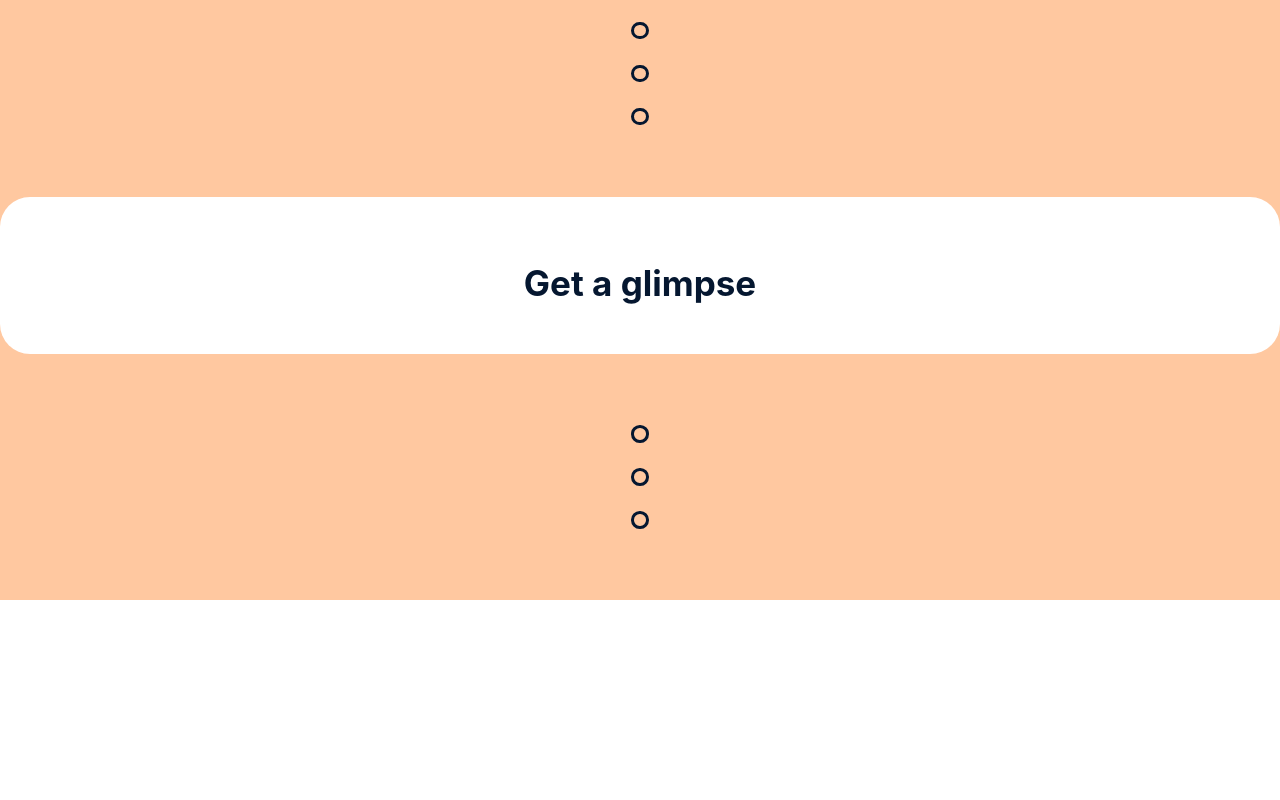
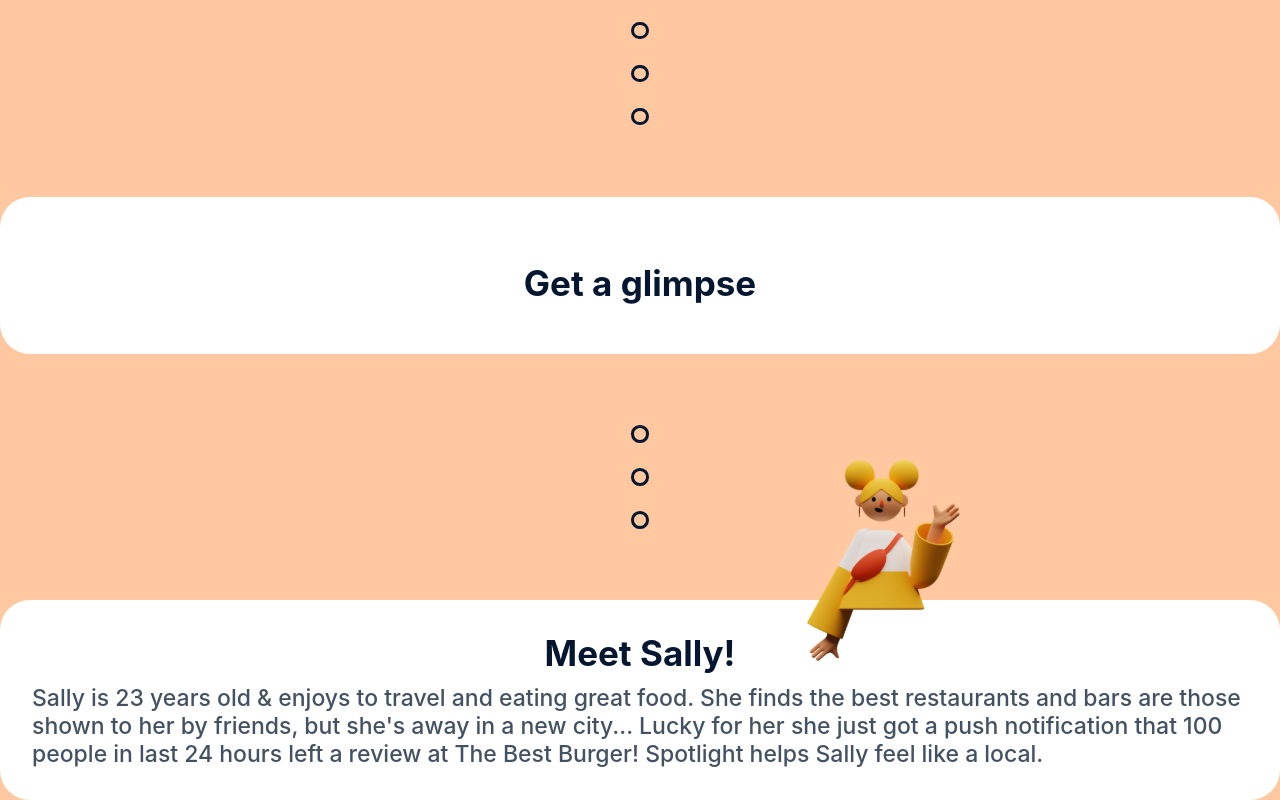
Before and after one commit to gladiator428/newspotlight-v2, a React (Create React App) app: page / in a window 1280 px wide. Shown: the part 1602-2402 px from the top of the page. Before the commit the page ends 2202 px from the top, so only its background shows below. Built offline with nearby package versions, Linux system fonts and the light colour scheme.

Commit message:
feat: complete the meet part

```diff
--- a/src/layouts/landing/index.tsx
+++ b/src/layouts/landing/index.tsx
@@ -1,3 +1,4 @@
 export { default as IntroPart } from "./intro/index";
 export { default as ReviewPart } from "./review/index";
 export { default as GlimpsePart } from "./glimpse/index";
+export { default as MeetPart } from "./meet/index";
--- /dev/null
+++ b/src/layouts/landing/meet/index.tsx
@@ -0,0 +1,20 @@
+import React from "react";
+
+import girlSVG from "assets/image/Yellow_Girl.svg";
+import { MeetDesc, MeetSection, MeetTitle } from "./meet.styled";
+
+const MeetPart = () => {
+  return (
+    <MeetSection>
+      <img src={girlSVG} alt="girlSVG" />
+      <MeetTitle>Meet Sally!</MeetTitle>
+      <MeetDesc>
+        {
+          "Sally is 23 years old & enjoys to travel and eating great food. She finds the best restaurants and bars are those shown to her by friends, but she's away in a new city... Lucky for her she just got a push notification that 100 people in last 24 hours left a review at The Best Burger! Spotlight helps Sally feel like a local."
+        }
+      </MeetDesc>
+    </MeetSection>
+  );
+};
+
+export default MeetPart;
--- /dev/null
+++ b/src/layouts/landing/meet/meet.styled.tsx
@@ -0,0 +1,31 @@
+import styled from "styled-components";
+
+export const MeetSection = styled.div`
+  background: #ffffff;
+  border-radius: 30px;
+  padding: 32px;
+  position: relative;
+  img {
+    position: absolute;
+    max-width: 153px;
+    width: 100%;
+    top: -70%;
+    right: 25%;
+  }
+`;
+
+export const MeetTitle = styled.h1`
+  font-weight: bold;
+  font-size: 35px;
+  color: #051730;
+  text-align: center;
+  margin: 0 0 10px 0;
+`;
+
+export const MeetDesc = styled.p`
+  margin: 0;
+  font-weight: 500;
+  font-size: 23px;
+  color: #051730;
+  opacity: 0.75;
+`;
--- a/src/pages/landing/index.tsx
+++ b/src/pages/landing/index.tsx
@@ -1,6 +1,6 @@
 import React from "react";
 import Container from "components/Container";
-import { GlimpsePart, IntroPart, ReviewPart } from "layouts/landing";
+import { GlimpsePart, IntroPart, MeetPart, ReviewPart } from "layouts/landing";
 import DotGroup from "components/DotGroup";
 
 const LandingPage = () => {
@@ -11,6 +11,7 @@ const LandingPage = () => {
       <DotGroup />
       <GlimpsePart />
       <DotGroup />
+      <MeetPart />
     </Container>
   );
 };
```
Also changed, not shown: src/assets/image/Yellow_Girl.svg (added).
